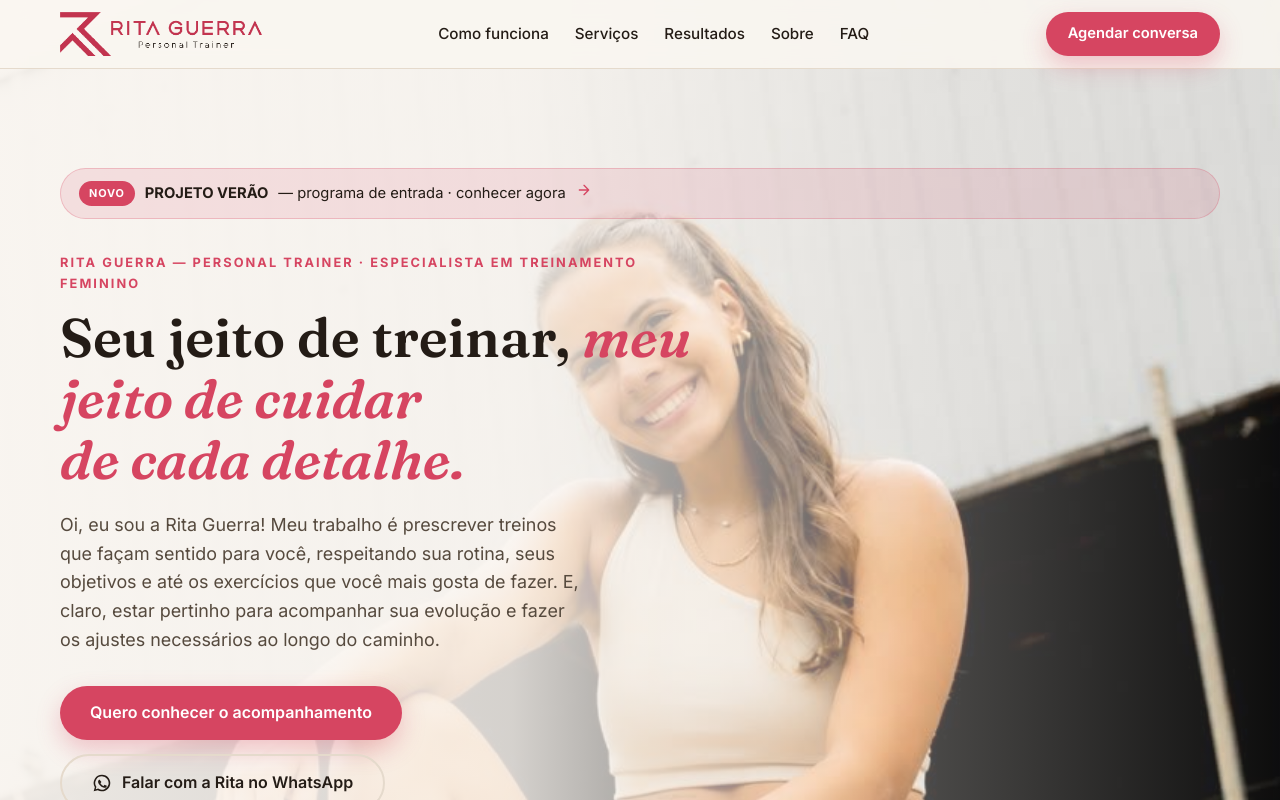
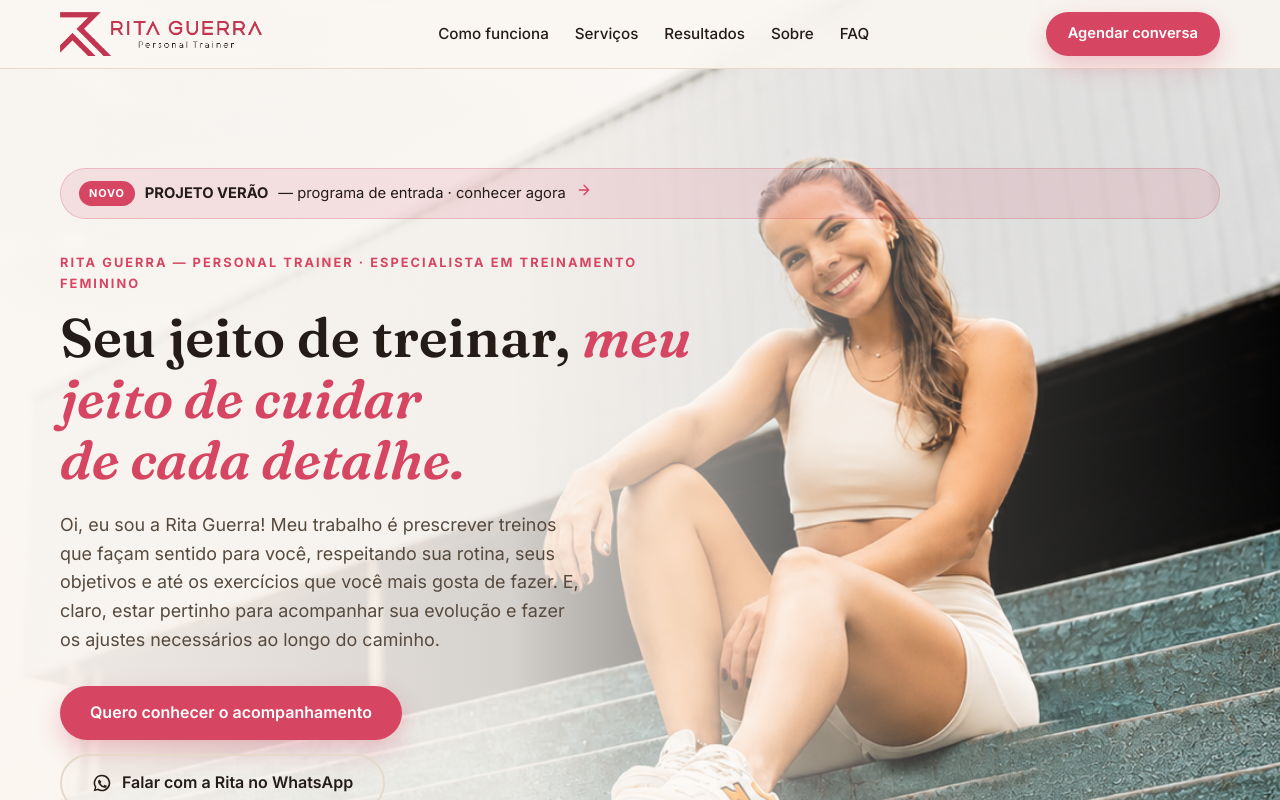
Before and after one commit to contatofenixads/rita-guerra-personal, a React (Vite) app: page / in a window 1280 px wide. Shown: the top 800 px of the page. Built offline with nearby package versions, Linux system fonts and the light colour scheme; no server answers; the database is empty; a web font is replaced by a local one.

Commit message:
chore: publish workspace changes

```diff
--- a/src/App.tsx
+++ b/src/App.tsx
@@ -5,7 +5,7 @@ import ProjetoVerao from './ProjetoVerao';
 import { useSiteContent } from './content';
 import logoHeader from './assets/logo-header.png';
 import logoFooter from './assets/logo-footer.png';
-import heroImg from './assets/rita-hero-escada.jpg';
+import heroImg from './assets/rita-hero-horizontal.jpg';
 import ritaSobre from './assets/rita-sobre.jpg';
 import resultado1 from './assets/resultados/resultado-01.png';
 import resultado2 from './assets/resultados/resultado-02.jpg';
--- a/src/style.css
+++ b/src/style.css
@@ -414,7 +414,7 @@ summary:focus-visible {
   width: 100%;
   height: 100%;
   object-fit: cover;
-  object-position: 68% 24%;
+  object-position: 62% 30%;
 }
 
 .hero-bg-shade {
@@ -425,8 +425,8 @@ summary:focus-visible {
     90deg,
     rgba(250, 246, 241, 0.95) 0%,
     rgba(250, 246, 241, 0.85) 40%,
-    rgba(250, 246, 241, 0.3) 72%,
-    rgba(250, 246, 241, 0.05) 100%
+    rgba(250, 246, 241, 0.22) 72%,
+    rgba(250, 246, 241, 0.02) 100%
   );
 }
 
@@ -1657,7 +1657,7 @@ section[id] {
 
   /* hero com foto de fundo: véu vertical para legibilidade */
   .hero-bg-foto {
-    object-position: 62% 18%;
+    object-position: 65% 30%;
   }
 
   .hero-bg-shade {
```
Also changed, not shown: src/assets/rita-hero-horizontal.jpg (added), 7 other files (tests, documents, lock files or other folders).
